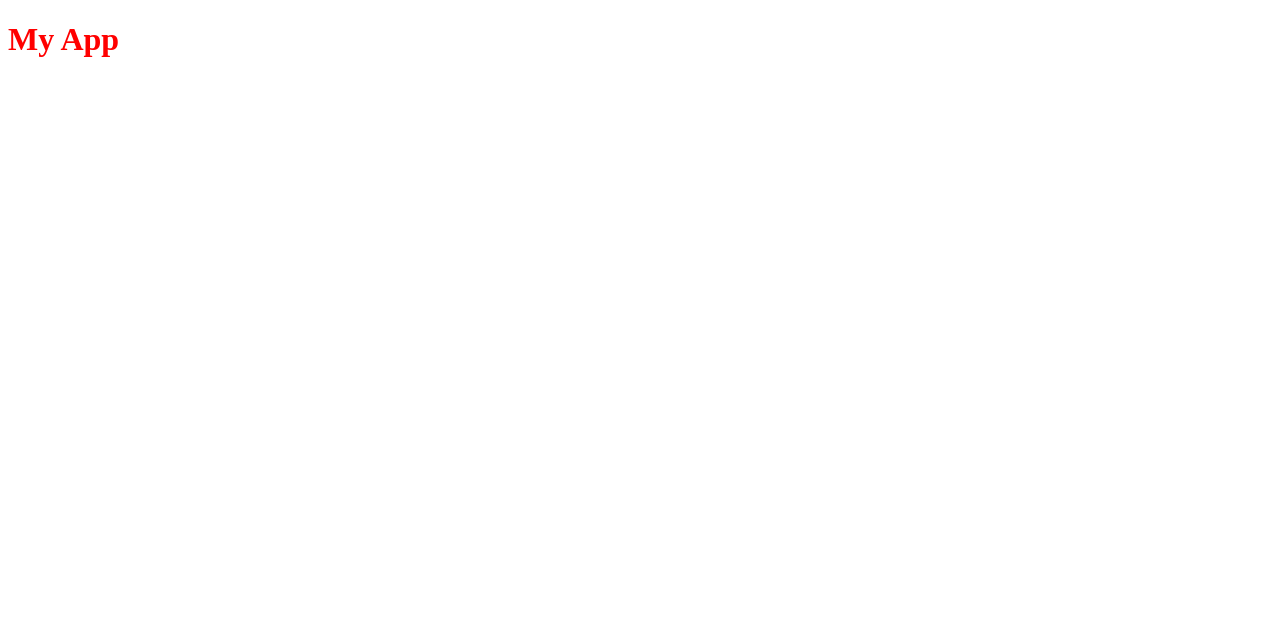
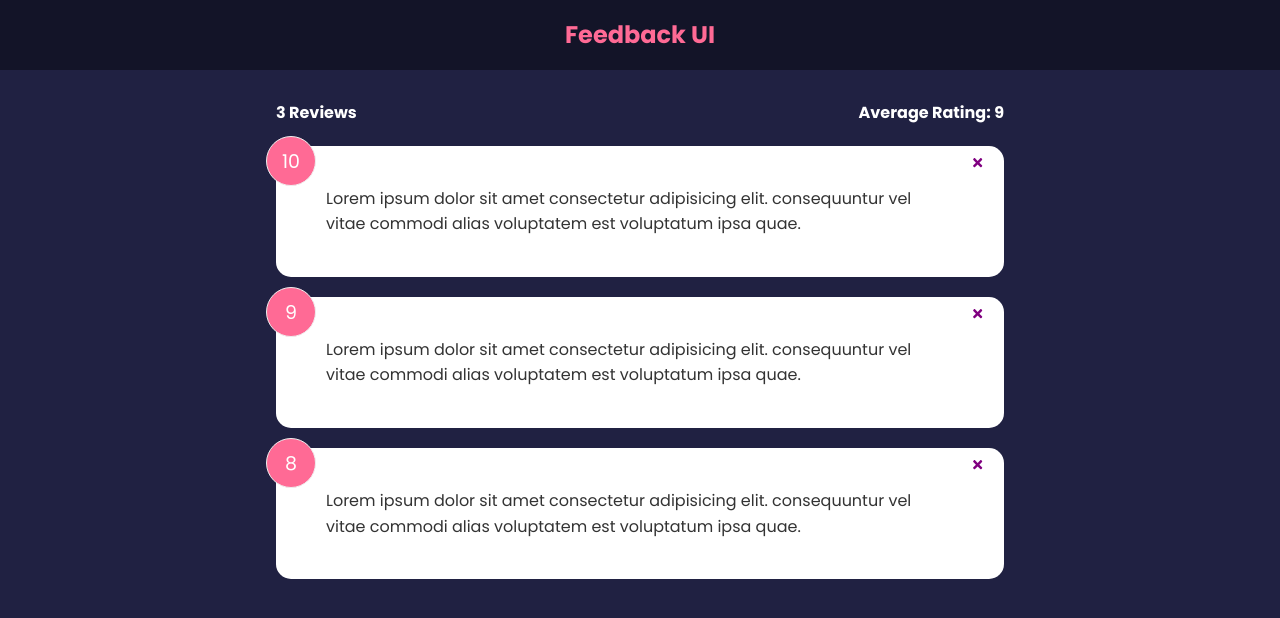
Before and after one commit to Tofu-Gang/brad_traversy_feedback_app, a React (Create React App) app: page / in a window 1280 px wide. Shown: the top 618 px of the page. Built offline with nearby package versions, Linux system fonts and the light colour scheme.

Commit message:
Section 3: Components, Props & State

```diff
--- a/package.json
+++ b/package.json
@@ -6,8 +6,10 @@
     "@testing-library/jest-dom": "^5.17.0",
     "@testing-library/react": "^13.4.0",
     "@testing-library/user-event": "^13.5.0",
+    "prop-types": "^15.8.1",
     "react": "^18.3.1",
     "react-dom": "^18.3.1",
+    "react-icons": "^5.3.0",
     "react-scripts": "5.0.1",
     "web-vitals": "^2.1.4"
   },
--- a/src/App.js
+++ b/src/App.js
@@ -1,8 +1,25 @@
+import Header from "./components/Header";
+import FeedbackList from "./components/FeedbackList";
+import FeedbackStats from "./components/FeedbackStats";
+import { useState } from "react";
+import FeedbackData from "./data/FeedbackData";
+
 function App() {
+  const [feedback, setFeedback] = useState(FeedbackData);
+  const deleteFeedback = (itemId) => {
+    if(window.confirm("Are you sure you want to delete?")) {
+      setFeedback(feedback.filter((item) => item.id !== itemId));
+    }
+  }
+
   return (
-    <div className="container">
-      <h1>My App</h1>
-    </div>
+    <>
+      <Header />
+      <div className="container">
+        <FeedbackStats feedback={ feedback } />
+        <FeedbackList feedback={ feedback } handleDelete={ deleteFeedback }/>
+      </div>
+    </>
   );
 }
 
--- /dev/null
+++ b/src/components/FeedbackItem.jsx
@@ -0,0 +1,21 @@
+import { FaTimes } from "react-icons/fa";
+import Card from "./shared/Card";
+import PropTypes from "prop-types";
+
+function FeedbackItem({item, handleDelete}) {
+  return (
+    <Card>
+      <div className="num-display">{item.rating}</div>
+      <button className="close" onClick={() => handleDelete(item.id)}>
+        <FaTimes color="purple" />
+      </button>
+      <div className="text-display">{item.text}</div>
+    </Card>
+  );
+}
+
+FeedbackItem.propTypes = {
+  item: PropTypes.object.isRequired
+};
+
+export default FeedbackItem;
--- /dev/null
+++ b/src/components/FeedbackList.jsx
@@ -0,0 +1,26 @@
+import FeedbackItem from "./FeedbackItem";
+import PropTypes from "prop-types";
+
+function FeedbackList({feedback, handleDelete}) {
+  if(!feedback || feedback.length === 0) {
+    return(<p>No Feedback Yet</p>);
+  } else {
+    return (
+      <div className="feedback-list">
+        {feedback.map((item) => (
+          <FeedbackItem key={item.id} item={item} handleDelete={handleDelete} />
+        ))}
+      </div>
+    );
+  }
+}
+
+FeedbackList.propTypes = {
+  feedback: PropTypes.arrayOf(PropTypes.shape({
+    id: PropTypes.number.isRequired,
+    text: PropTypes.string.isRequired,
+    rating: PropTypes.number.isRequired
+  }))
+};
+
+export default FeedbackList;
--- /dev/null
+++ b/src/components/FeedbackStats.jsx
@@ -0,0 +1,24 @@
+import PropTypes from "prop-types";
+
+function FeedbackStats({ feedback }) {
+  const average = Number((feedback.reduce(
+    (ratingsSum, item) => ratingsSum + item.rating, 0) / feedback.length)
+    .toFixed(1).replace(/[.,]0$/, ""));
+
+  return (
+    <div className="feedback-stats">
+      <h4>{feedback.length} Reviews</h4>
+      <h4>Average Rating: { isNaN(average) ? 0 : average }</h4>
+    </div>
+  );
+}
+
+FeedbackStats.propTypes = {
+  feedback: PropTypes.arrayOf(PropTypes.shape({
+    id: PropTypes.number.isRequired,
+    text: PropTypes.string.isRequired,
+    rating: PropTypes.number.isRequired
+  })).isRequired
+};
+
+export default FeedbackStats;
--- /dev/null
+++ b/src/components/Header.jsx
@@ -0,0 +1,29 @@
+import PropTypes from "prop-types";
+
+function Header(
+  {
+    text = "Feedback UI",
+    bgColor = "rgba(0, 0, 0, 0.4)",
+    textColor = "#ff6a95"
+  }) {
+  const headerStyles = {
+    backgroundColor: bgColor,
+    color: textColor
+  };
+
+  return (
+    <header style={headerStyles}>
+      <div className="container">
+        <h2>{text}</h2>
+      </div>
+    </header>
+  );
+}
+
+Header.propTypes = {
+  text: PropTypes.string,
+  bgColor: PropTypes.string,
+  textColor: PropTypes.string
+};
+
+export default Header;
--- /dev/null
+++ b/src/components/shared/Card.jsx
@@ -0,0 +1,16 @@
+import PropTypes from "prop-types";
+
+function Card({children, reverse=false}) {
+  return (
+    <div className={`card ${reverse && "reverse"}`}>
+      {children}
+    </div>
+  );
+}
+
+Card.propTypes = {
+  children: PropTypes.node.isRequired,
+  reverse: PropTypes.bool
+};
+
+export default Card;
--- /dev/null
+++ b/src/data/FeedbackData.js
@@ -0,0 +1,19 @@
+const FeedbackData = [
+  {
+    id: 1,
+    rating: 10,
+    text: 'Lorem ipsum dolor sit amet consectetur adipisicing elit. consequuntur vel vitae commodi alias voluptatem est voluptatum ipsa quae.',
+  },
+  {
+    id: 2,
+    rating: 9,
+    text: 'Lorem ipsum dolor sit amet consectetur adipisicing elit. consequuntur vel vitae commodi alias voluptatem est voluptatum ipsa quae.',
+  },
+  {
+    id: 3,
+    rating: 8,
+    text: 'Lorem ipsum dolor sit amet consectetur adipisicing elit. consequuntur vel vitae commodi alias voluptatem est voluptatum ipsa quae.',
+  },
+];
+
+export default FeedbackData;
--- a/src/index.css
+++ b/src/index.css
@@ -1,3 +1,230 @@
-h1 {
-    color: red;
+@import url('https://fonts.googleapis.com/css2?family=Poppins:wght@400;600;700&display=swap');
+
+* {
+  box-sizing: border-box;
+  margin: 0;
+  padding: 0;
 }
+
+body {
+  font-family: 'Poppins', sans-serif;
+  background-color: #202142;
+  color: #fff;
+  line-height: 1.6;
+}
+
+ul {
+  list-style: none;
+}
+
+.container {
+  max-width: 768px;
+  margin: auto;
+  padding: 0 20px;
+}
+
+header {
+  height: 70px;
+  width: 100%;
+  display: flex;
+  justify-content: space-between;
+  align-items: center;
+  margin-bottom: 30px;
+}
+
+.card {
+  background-color: #fff;
+  color: #333;
+  border-radius: 15px;
+  padding: 40px 50px;
+  margin: 20px 0;
+  position: relative;
+}
+
+.card.reverse {
+  background-color: rgba(0, 0, 0, 0.4);
+  color: #fff;
+}
+
+.card h2 {
+  font-size: 22px;
+  font-weight: 600;
+  text-align: center;
+}
+
+.rating {
+  display: flex;
+  align-items: center;
+  justify-content: space-around;
+  margin: 30px 0 40px;
+}
+
+.rating li,
+.num-display {
+  position: relative;
+  background: #f4f4f4;
+  width: 50px;
+  height: 50px;
+  padding: 10px;
+  text-align: center;
+  border-radius: 50%;
+  font-size: 19px;
+  border: 1px #eee solid;
+  transition: 0.3s;
+}
+
+.rating li label {
+  position: absolute;
+  top: 50%;
+  left: 50%;
+  width: 50px;
+  height: 50px;
+  padding: 10px;
+  border-radius: 50%;
+  transform: translate(-50%, -50%);
+  cursor: pointer;
+}
+
+.rating li:hover,
+.num-display {
+  background: #ff6a95;
+  color: #fff;
+}
+
+[type='radio'] {
+  opacity: 0;
+}
+
+[type='radio']:checked ~ label {
+  background: #ff6a95;
+  color: #fff;
+}
+
+.input-group {
+  display: flex;
+  flex-direction: row;
+  border: 1px solid #ccc;
+  padding: 8px 10px;
+  border-radius: 8px;
+}
+
+input {
+  flex-grow: 2;
+  border: none;
+  font-size: 16px;
+}
+
+input:focus {
+  outline: none;
+}
+
+.feedback-stats {
+  color: #fff;
+  display: flex;
+  justify-content: space-between;
+  align-items: center;
+}
+
+.num-display {
+  position: absolute;
+  top: -10px;
+  left: -10px;
+}
+
+.close,
+.edit {
+  position: absolute;
+  top: 10px;
+  right: 20px;
+  cursor: pointer;
+  background: none;
+  border: none;
+}
+
+.edit {
+  right: 40px;
+}
+
+.btn {
+  color: #fff;
+  border: 0;
+  border-radius: 8px;
+  color: #fff;
+  width: 100px;
+  height: 40px;
+  cursor: pointer;
+}
+
+.btn-primary {
+  background-color: #202142;
+}
+
+.btn-secondary {
+  background: #ff6a95;
+}
+
+.btn:hover {
+  transform: scale(0.98);
+  opacity: 0.9;
+}
+
+.btn:disabled {
+  background-color: #cccccc;
+  color: #333;
+  cursor: auto;
+}
+
+.btn:disabled:hover {
+  transform: scale(1);
+  opacity: 1;
+}
+
+.message {
+  padding-top: 10px;
+  text-align: center;
+  color: rebeccapurple;
+}
+
+/* FIX: Remove position: absolute to keep about icon at the bottom of the
+ * document */
+.about-link {
+  display: flex;
+  justify-content: flex-end;
+}
+
+/* FIX: Remove position: absolute to keep about icon at the bottom of the
+ * document */
+.about-link a {
+  color: #fff;
+  cursor: pointer;
+}
+
+.about-link a:hover {
+  color: #ff6a95;
+}
+
+.about h1 {
+  margin-bottom: 20px;
+}
+
+.about p {
+  margin: 10px 0;
+}
+
+@media (max-width: 600px) {
+  .rating li {
+    margin: 10px 3px;
+  }
+
+  .rating {
+    display: flex;
+    align-items: center;
+    justify-content: center;
+    flex-wrap: wrap;
+    margin: 30px 0 40px;
+  }
+
+  .input-group input {
+    width: 80%;
+  }
+}
```
Also changed, not shown: 1 other file (tests, documents, lock files or other folders).
